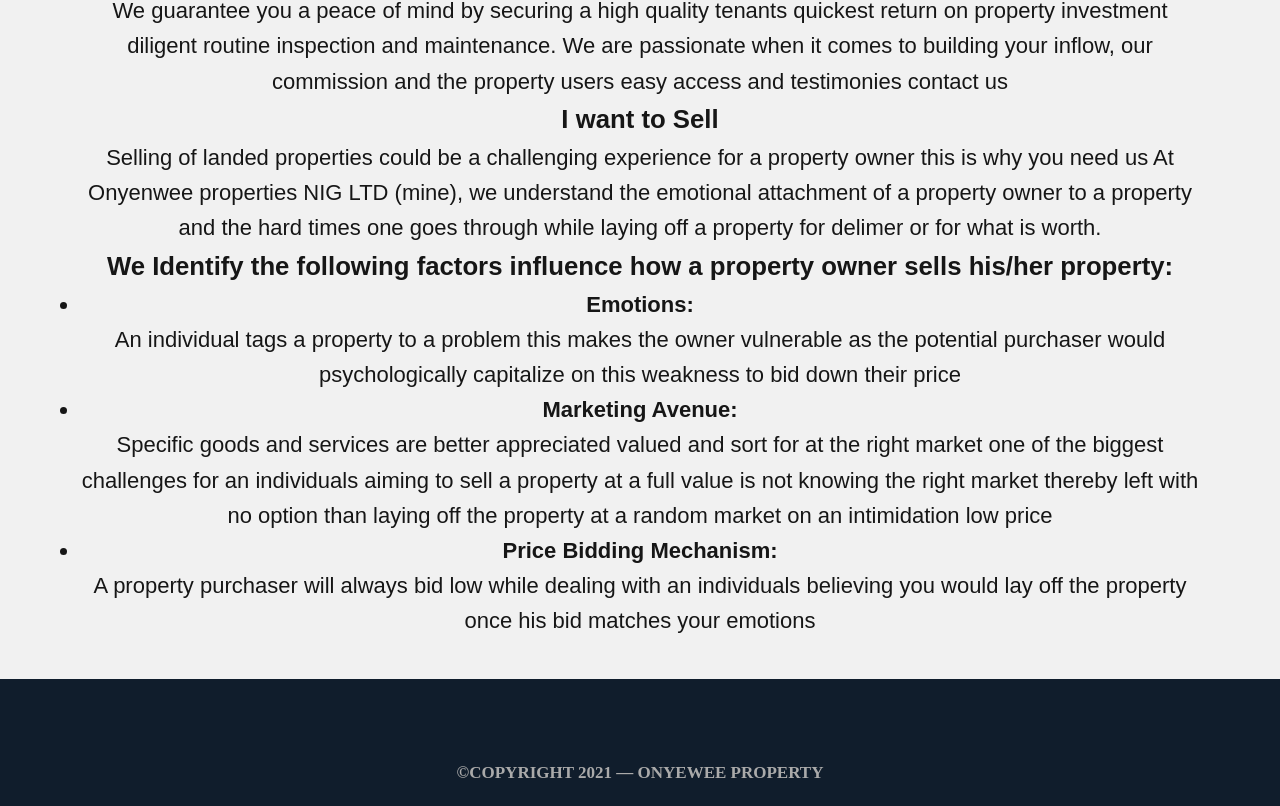
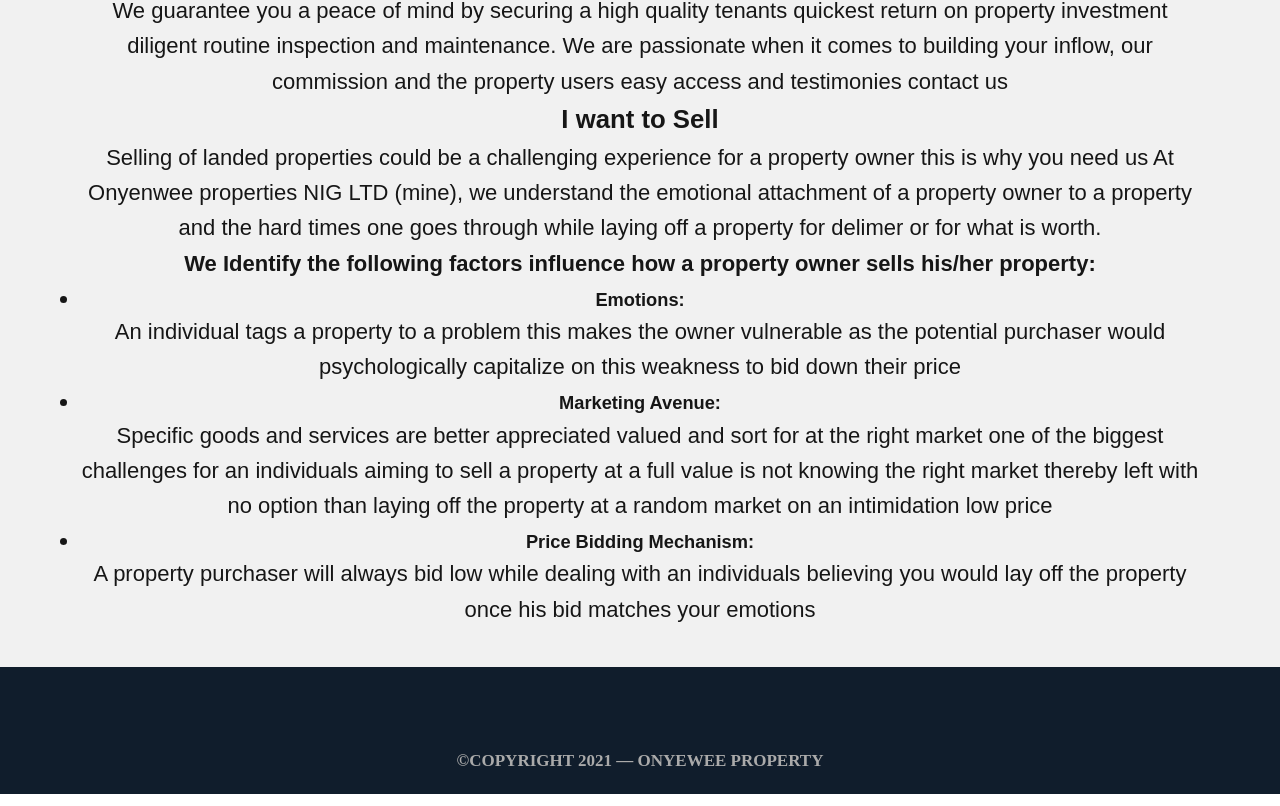
Before and after one commit to clients-projects/onyenweeproperties, a React (Create React App) app: page /property-management in a window 1280 px wide. Shown: the part 1743-2549 px from the top of the page. Built offline with nearby package versions, Linux system fonts and the light colour scheme; what react-router-last-location would draw is missing.

Commit message:
Added services

```diff
--- a/src/views/PropertyManangement.tsx
+++ b/src/views/PropertyManangement.tsx
@@ -99,14 +99,14 @@ const Home = () => {
                         and the hard times one goes through while laying off a
                         property for delimer or for what is worth.
                     </p>
-                    <h3>
+                    <h4>
                         {' '}
                         We Identify the following factors influence how a
                         property owner sells his/her property:{' '}
-                    </h3>
+                    </h4>
                     <ul>
                         <li>
-                            <h4>Emotions:</h4>
+                            <h5>Emotions:</h5>
                             <p>
                                 An individual tags a property to a problem this
                                 makes the owner vulnerable as the potential
@@ -115,7 +115,7 @@ const Home = () => {
                             </p>
                         </li>
                         <li>
-                            <h4>Marketing Avenue:</h4>
+                            <h5>Marketing Avenue:</h5>
                             <p>
                                 Specific goods and services are better
                                 appreciated valued and sort for at the right
@@ -127,7 +127,7 @@ const Home = () => {
                             </p>
                         </li>
                         <li>
-                            <h4>Price Bidding Mechanism:</h4>
+                            <h5>Price Bidding Mechanism:</h5>
                             <p>
                                 A property purchaser will always bid low while
                                 dealing with an individuals believing you would
```
